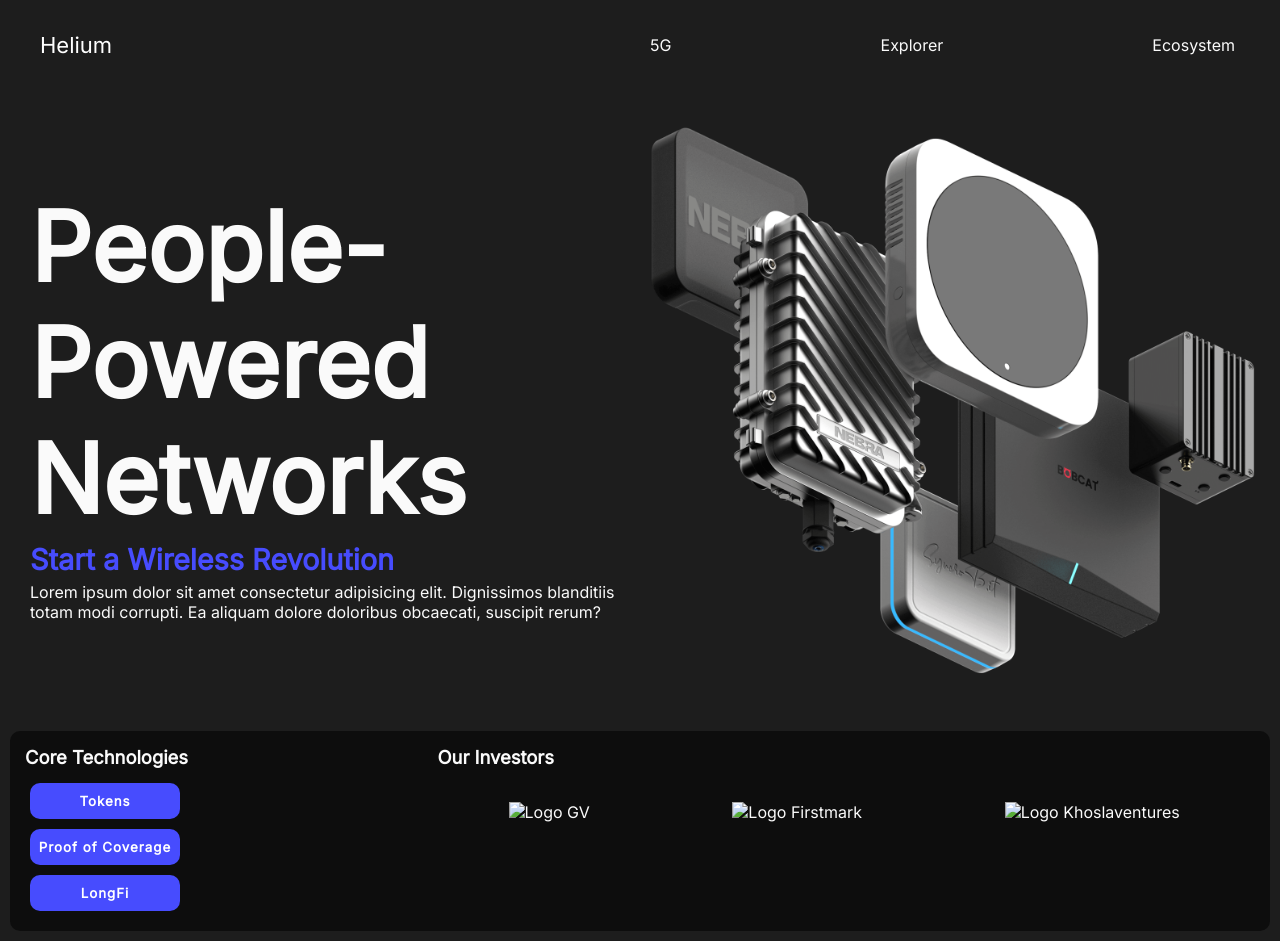
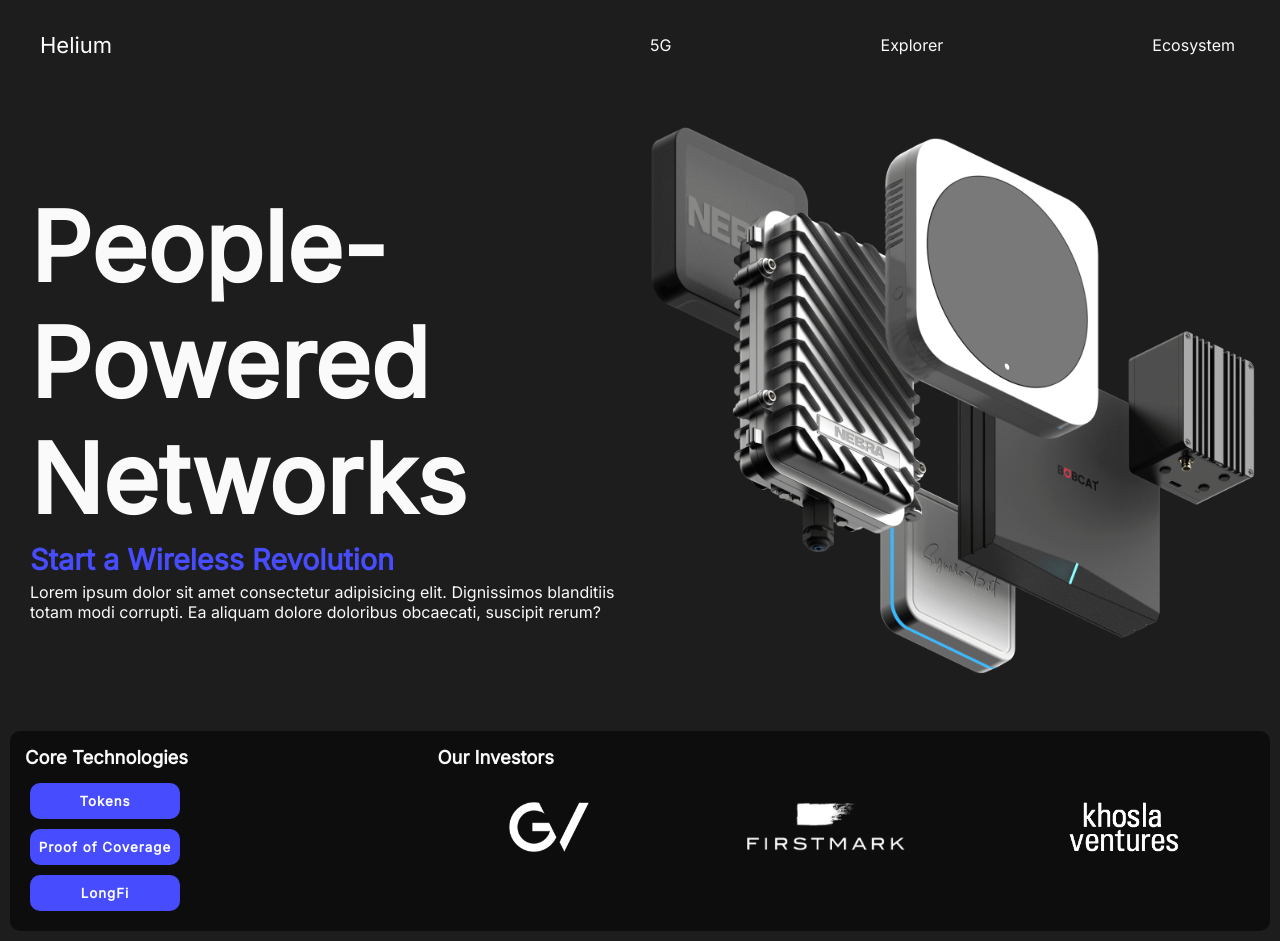
Before and after one commit to stephaniearlt/Helium, a plain HTML site: page index.html in a window 1280 px wide. Drawn offline with Linux system fonts and the light colour scheme; the site is published under a folder, as on GitHub Pages, so addresses that start at the root find nothing.

Commit message:
Update src images

```diff
--- a/index.html
+++ b/index.html
@@ -50,10 +50,10 @@
         <h2>Our Investors</h2>
         <div class="investors">
           <div class="img-footer">
-            <img src="/images/investor-gv.png" alt="Logo GV" />
-            <img src="/images/investor-firstmark.png" alt="Logo Firstmark" />
+            <img src="./images/investor-gv.png" alt="Logo GV" />
+            <img src="./images/investor-firstmark.png" alt="Logo Firstmark" />
             <img
-              src="/images/investor-khoslaventures.png"
+              src="./images/investor-khoslaventures.png"
               alt="Logo Khoslaventures"
             />
           </div>
```
